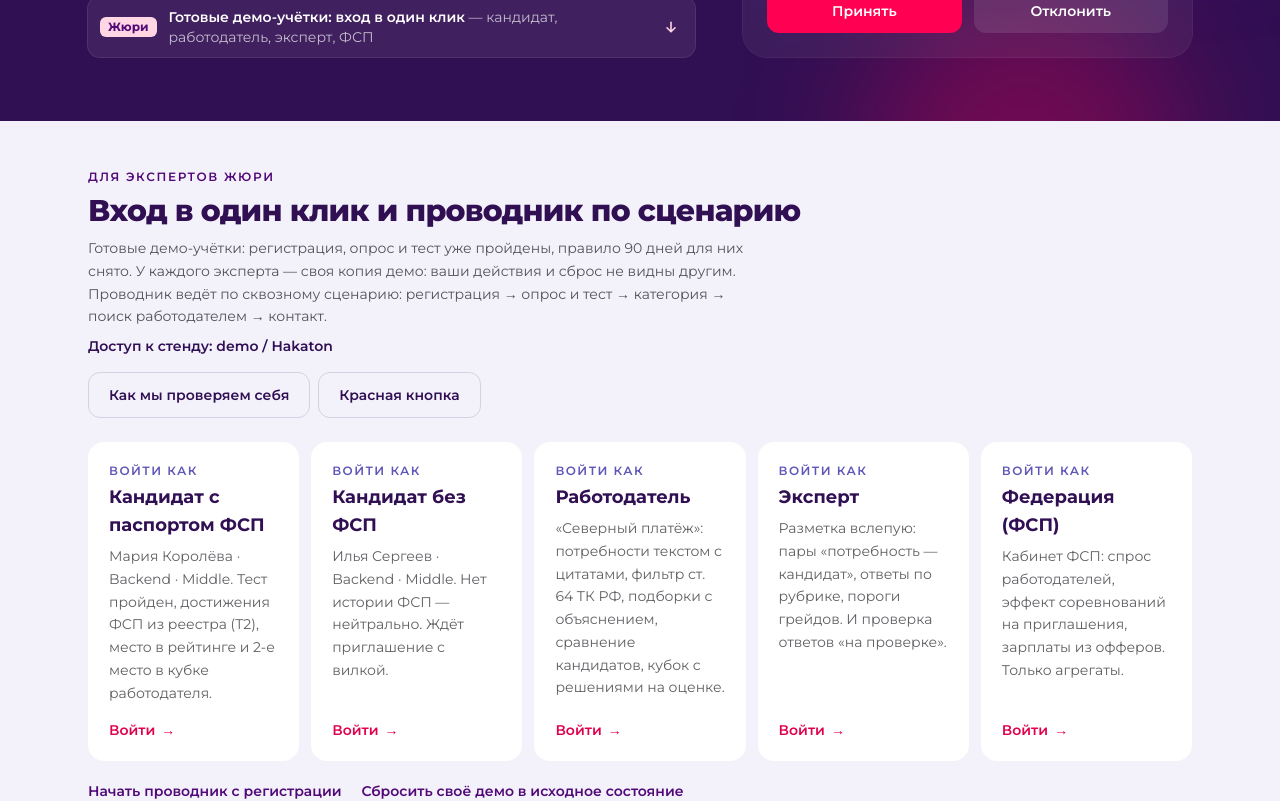
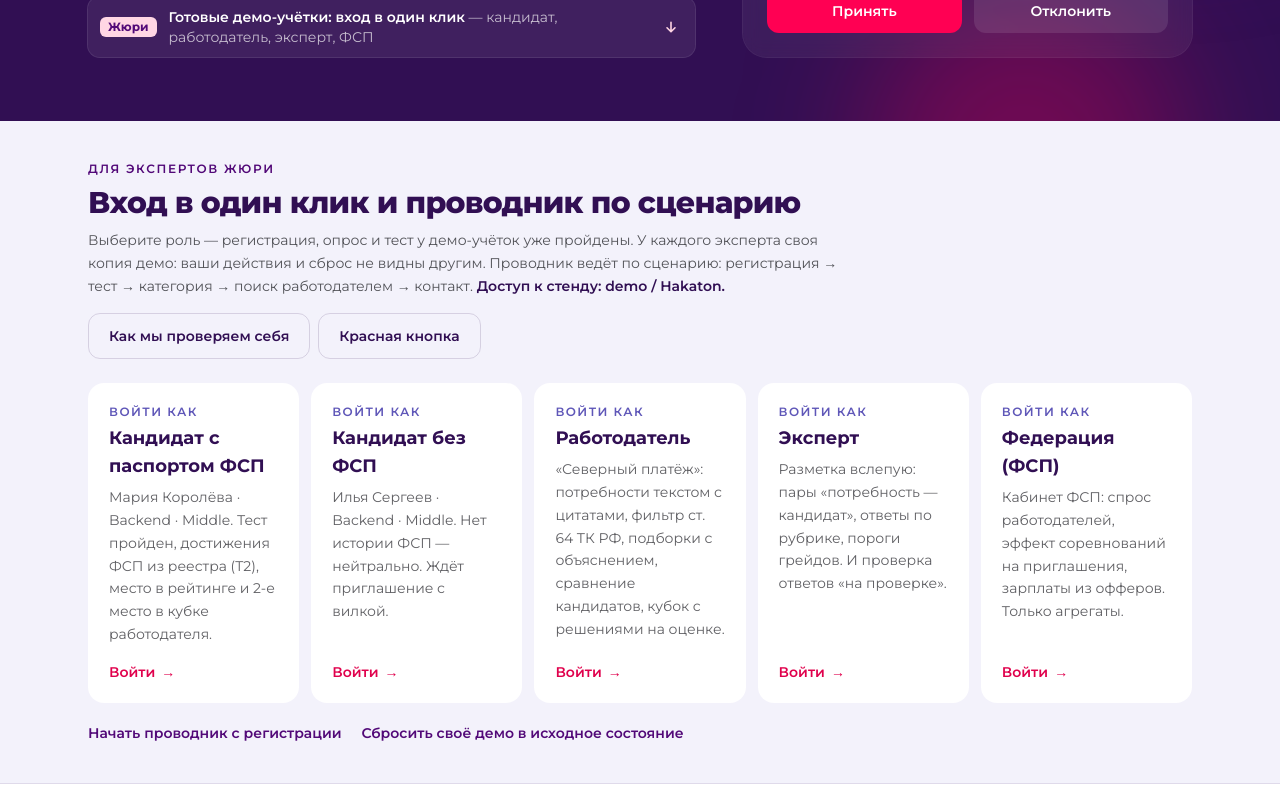
Before and after one commit to neuropeopleteam-afk/draft, a React (Vite) app in the folder frontend/: page / in a window 1280 px wide. Shown: the part 560-1361 px from the top of the page. Built offline with nearby package versions, Linux system fonts and the light colour scheme; no server answers.

Commit message:
Главная: блок жюри короче (карточки ролей ближе к первому экрану), межстрочный интервал заголовка 1,15

```diff
--- a/frontend/src/pages/Landing.tsx
+++ b/frontend/src/pages/Landing.tsx
@@ -38,7 +38,7 @@ export default function Landing() {
         <div className="relative mx-auto grid max-w-content gap-12 px-6 pb-14 pt-10 md:grid-cols-[1.15fr_0.85fr] md:pb-16 md:pt-14">
           <div>
             <span className="chip bg-white/10 text-brand-blush">Спецтрек ФСП · ЛЦТ 2026</span>
-            <h1 className="mt-5 text-[2.1rem] font-extrabold leading-[1.1] tracking-tight sm:text-4xl md:text-[3.1rem]">
+            <h1 className="mt-5 text-[2.1rem] font-extrabold leading-[1.15] tracking-tight sm:text-4xl md:text-[3.1rem]">
               Работодатель находит вас сам — и сразу называет зарплату
             </h1>
             <p className="mt-5 max-w-xl text-base leading-relaxed text-white/80 md:text-lg">
@@ -177,17 +177,16 @@ function JuryBlock() {
   }
   return (
     <section id="jury" className="border-b border-brand-night/10 bg-[#F3F2FB]" aria-labelledby="jury-title">
-      <div className="mx-auto max-w-content px-6 py-10 md:py-12">
+      <div className="mx-auto max-w-content px-6 py-10">
         <div className="flex flex-wrap items-end justify-between gap-4">
           <div>
             <p className="text-xs font-semibold uppercase tracking-[0.14em] text-brand-plum">Для экспертов жюри</p>
             <h2 id="jury-title" className="mt-2 text-2xl font-extrabold tracking-tight text-brand-night md:text-3xl">Вход в один клик и проводник по сценарию</h2>
-            <p className="mt-2 max-w-2xl text-sm leading-relaxed text-brand-ink/75">
-              Готовые демо-учётки: регистрация, опрос и тест уже пройдены, правило 90 дней для них снято.
-              У каждого эксперта — своя копия демо: ваши действия и сброс не видны другим.
-              Проводник ведёт по сквозному сценарию: регистрация → опрос и тест → категория → поиск работодателем → контакт.
+            <p className="mt-2 max-w-3xl text-sm leading-relaxed text-brand-ink/75">
+              Выберите роль — регистрация, опрос и тест у демо-учёток уже пройдены. У каждого эксперта своя копия демо:
+              ваши действия и сброс не видны другим. Проводник ведёт по сценарию: регистрация → тест → категория → поиск работодателем → контакт.
+              <span className="font-semibold text-brand-night"> Доступ к стенду: demo / Hakaton.</span>
             </p>
-            <p className="mt-2 text-sm font-semibold text-brand-night">Доступ к стенду: demo / Hakaton</p>
           </div>
           <div className="flex flex-wrap gap-2">
             <Link to="/validation" className="btn-ghost">Как мы проверяем себя</Link>
```
